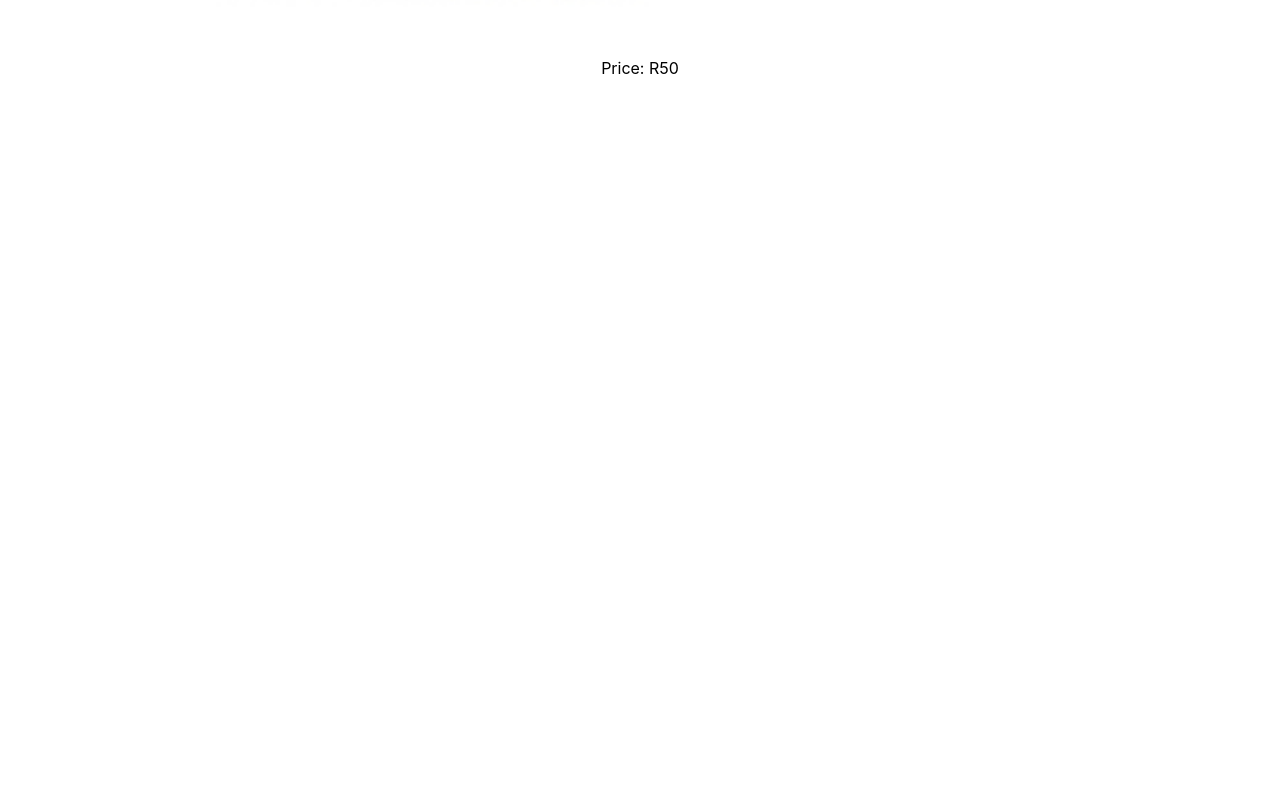
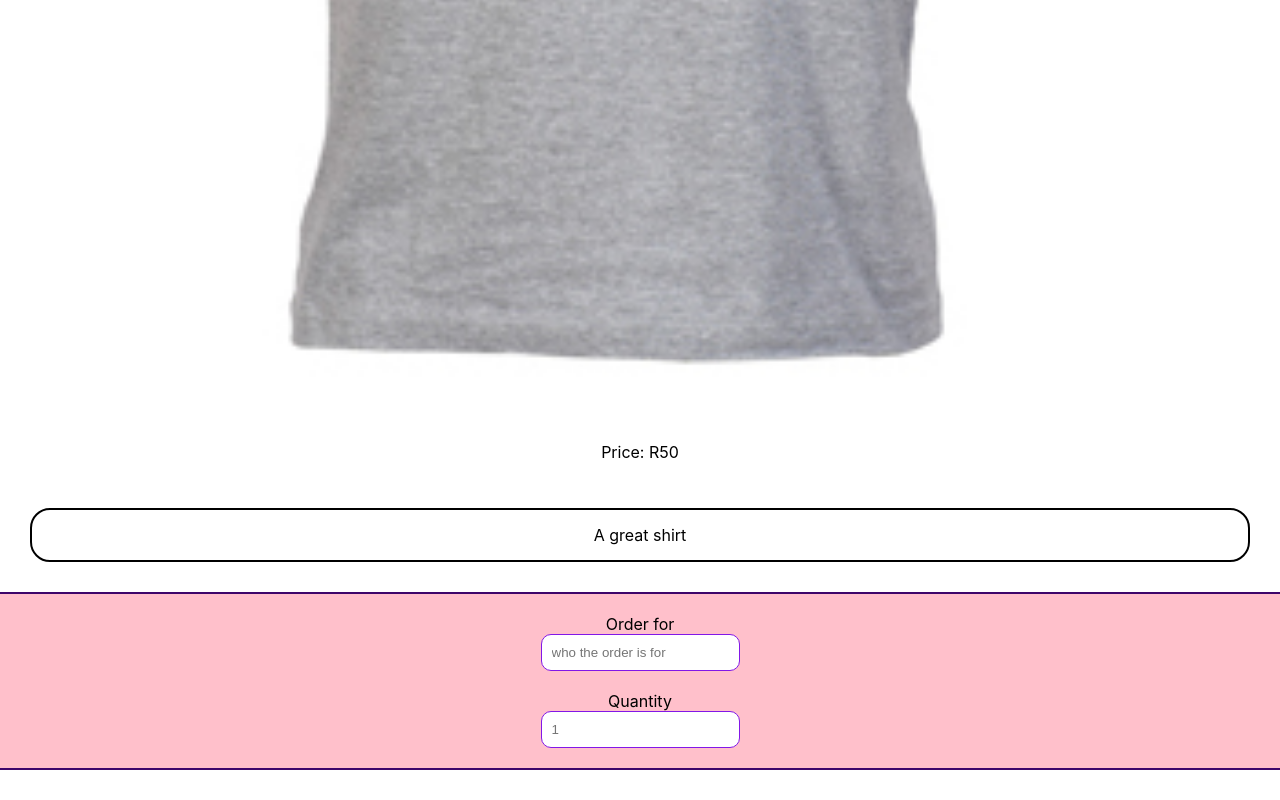
Before and after one commit to KianMouton/pixel-it, a React (Create React App) app: page /productPage/1 in a window 1280 px wide. Shown: the part 1021-1821 px from the top of the page. Before the commit the page ends 1115 px from the top, so only its background shows below. Built offline with nearby package versions, Linux system fonts and the light colour scheme.

Commit message:
added some styles

```diff
--- a/src/App.css
+++ b/src/App.css
@@ -100,6 +100,7 @@
 .product-Page {
   display: flex;
   flex-direction: column;
+  padding-bottom: 30px;
 }
 
 .product-Page h1 {
@@ -107,9 +108,37 @@
 }
 
 .product-Page img {
-  width: 70%;
+  width: 100%;
 }
 
 .product-Page p {
   text-align: center;
 }
+
+.product-Page label {
+  text-align: center;
+}
+
+.product-Page input {
+  padding: 10px;
+  border: 1px solid #8217e7;
+  border-radius: 10px;
+}
+
+.product-Page .description {
+  border: 2px solid black;
+  margin: 30px 30px 30px 30px;
+  padding: 15px;
+  border-radius: 20px;
+}
+
+.user-details {
+  display: flex;
+  flex-direction: column;
+  justify-content: center;
+  align-items: center;
+  padding: 20px;
+  border-top: 2px solid rgb(62, 5, 106);
+  background-color: pink;
+  border-bottom: 2px solid rgb(62, 5, 106);
+}
--- a/src/components/productPage.js
+++ b/src/components/productPage.js
@@ -1,4 +1,4 @@
-import {useParams } from 'react-router-dom';
+import { useParams } from 'react-router-dom';
 import { products } from '../components/products.js';
 import Navbar from '../components/navbar.js';
 
@@ -12,6 +12,14 @@ const ProductPage = () => {
             <img src={products[params.productId - 1].image}
             alt={products[params.productId - 1].alt}></img>
             <p>Price: R{products[params.productId - 1].price}</p>
+            <p className="description">{products[params.productId - 1].description}</p>
+            <div className="user-details">
+            <label id="top-label" for="for">Order for</label>
+            <input id="for" type="text" placeholder='who the order is for' />
+            <br />
+            <label for="quantity">Quantity</label>
+            <input id="quantity" min='1' type="number" placeholder='1' />
+            </div>
         </div>
     )
 };
--- a/src/components/products.js
+++ b/src/components/products.js
@@ -9,6 +9,7 @@ const products = [
         name: "shirt",
         price: 50,
         alt: "shirt",
+        description: "A great shirt",
     },
     {
         id: 2,
@@ -17,6 +18,7 @@ const products = [
         name: "hat",
         price: 100,
         alt: 'hat',
+        description: "A great hat",
     },
     {
         id: 3,
@@ -25,6 +27,7 @@ const products = [
         name: "hoodie",
         price: 100,
         alt: 'hoodie',
+        description: "A great hoodie",
     },
     {
         id: 4,
@@ -33,6 +36,7 @@ const products = [
         name: "sticker",
         price: 100,
         alt: 'sticker',
+        description: "A great sticker",
     },
     {
         id: 5,
@@ -41,6 +45,7 @@ const products = [
         name: "bag",
         price: 100,
         alt: 'bag',
+        description: "A great bag",
     },
 ]
 
@@ -59,9 +64,11 @@ function Products({ showHat, showShirt, showHoodies, showStickers, showBag }) {
                 {products.filter(product => product.type === 'hat').map((product, i) => {
                     return (
                         <div onClick={() => handleProduct()} key={product.id} className="product">
+                            <Link className="product-link" to={`/productPage/${product.id}`}>
                             <h3>{product.name}</h3>
                             <img src={product.image} alt="hat"></img>
                             <p>Price: R{product.price}</p>
+                            </Link>
                         </div>
                     )
                 })}
@@ -74,9 +81,11 @@ function Products({ showHat, showShirt, showHoodies, showStickers, showBag }) {
                 {products.filter(product => product.type ==='shirt').map((product, i) => {
                     return (
                         <div onClick={() => handleProduct()} key={product.id} className="product">
+                            <Link className="product-link" to={`/productPage/${product.id}`}>
                             <h3>{product.name}</h3>
                             <img src={product.image} alt="shirt"></img>
                             <p>Price: R{product.price}</p>
+                            </Link>
                         </div>
                     )
                 })}
@@ -89,9 +98,11 @@ function Products({ showHat, showShirt, showHoodies, showStickers, showBag }) {
                 {products.filter(product => product.type === 'hoodie').map((product, i) => {
                     return (
                         <div onClick={() => handleProduct()} key={product.id} className="product">
+                            <Link className="product-link" to={`/productPage/${product.id}`}>
                             <h3>{product.name}</h3>
                             <img src={product.image} alt="hoodie"></img>
                             <p>Price: R{product.price}</p>
+                            </Link>
                         </div>
                     )
                 })}
@@ -104,9 +115,11 @@ function Products({ showHat, showShirt, showHoodies, showStickers, showBag }) {
                 {products.filter(product => product.type === 'sticker').map((product, i) => {
                     return (
                         <div onClick={() => handleProduct()} key={product.id} className="product">
+                            <Link className="product-link" to={`/productPage/${product.id}`}>
                             <h3>{product.name}</h3>
                             <img src={product.image} alt="sticker"></img>
                             <p>Price: R{product.price}</p>
+                            </Link>
                         </div>
                     )
                 })}
@@ -119,9 +132,11 @@ function Products({ showHat, showShirt, showHoodies, showStickers, showBag }) {
                 {products.filter(product => product.type === 'bag').map((product, i) => {
                     return (
                         <div onClick={() => handleProduct()} key={product.id} className="product">
+                            <Link className="product-link" to={`/productPage/${product.id}`}>
                             <h3>{product.name}</h3>
                             <img src={product.image} alt="bag"></img>
                             <p>Price: R{product.price}</p>
+                            </Link>
                         </div>
                     )
                 })}
```
